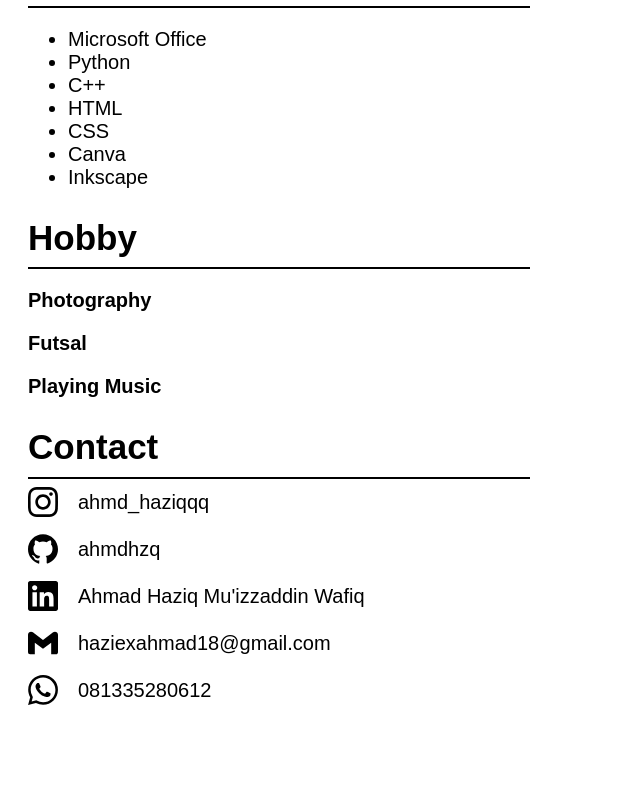
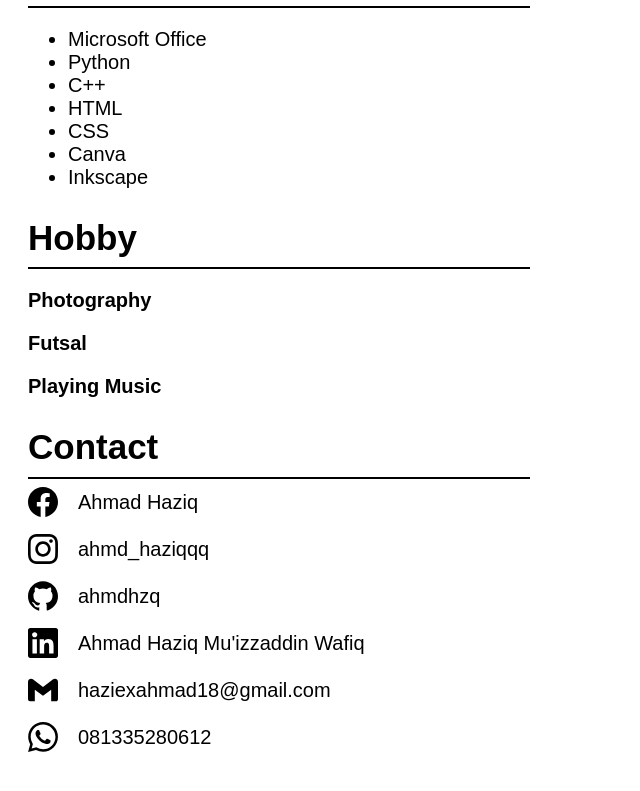
Before and after one commit to ahmdhzq/ahmdhzq.github.io, a plain HTML site: page index.html in a window 1280 px wide. Shown: the part 999-1790 px from the top of the page, without its empty margins (0-640 px from the left). Before the commit the page ends 1747 px from the top, so only its background shows below. Drawn offline with Linux system fonts and the light colour scheme.

Commit message:
update index.html

```diff
--- a/index.html
+++ b/index.html
@@ -108,6 +108,12 @@
         <h2 style="font-family: arial; font-size: 35px;">Contact</h2>
         <hr style="margin-top: -20px;" width="500px" height="3px" color="black" align="left">
         <div>
+            <!-- facebook -->
+            <a
+                href="https://www.facebook.com/ahmad.haziq.16503/" target="_blank">
+                <svg role="img" width="30" class="fill-current" viewBox="0 0 24 24" xmlns="http://www.w3.org/2000/svg"><title>Facebook</title><path d="M24 12.073c0-6.627-5.373-12-12-12s-12 5.373-12 12c0 5.99 4.388 10.954 10.125 11.854v-8.385H7.078v-3.47h3.047V9.43c0-3.007 1.792-4.669 4.533-4.669 1.312 0 2.686.235 2.686.235v2.953H15.83c-1.491 0-1.956.925-1.956 1.874v2.25h3.328l-.532 3.47h-2.796v8.385C19.612 23.027 24 18.062 24 12.073z"/></svg>
+                </a>
+                <p style="font-family: arial; font-size: 20px; color: black; margin-left: 50px; margin-top: -30px;">Ahmad Haziq</p>
                 <!-- Instagram -->
                 <a
                 href="https://www.instagram.com/ahmd_haziqqq/" target="_blank">
```
